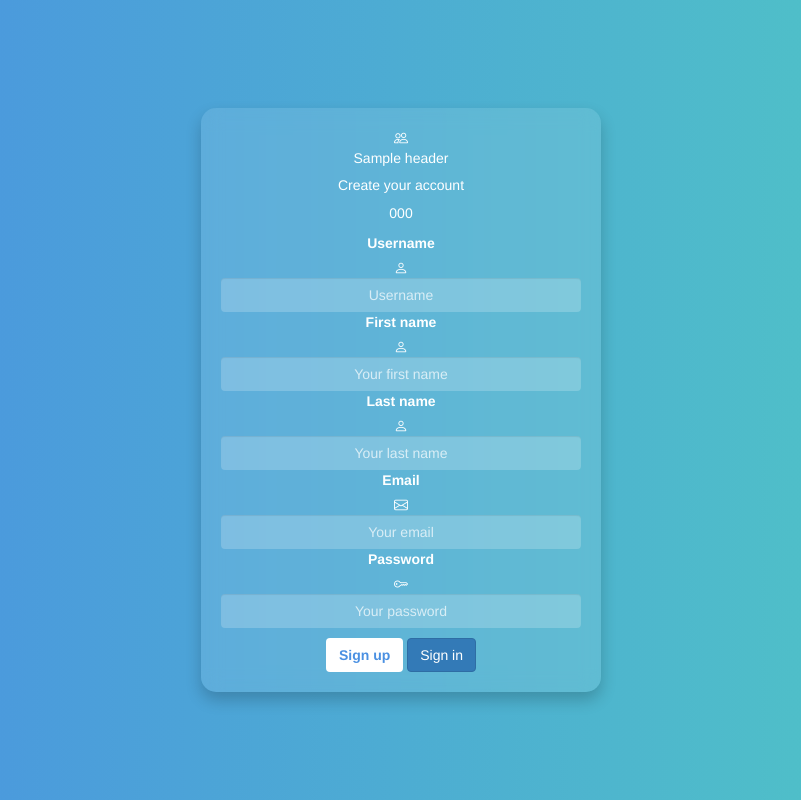
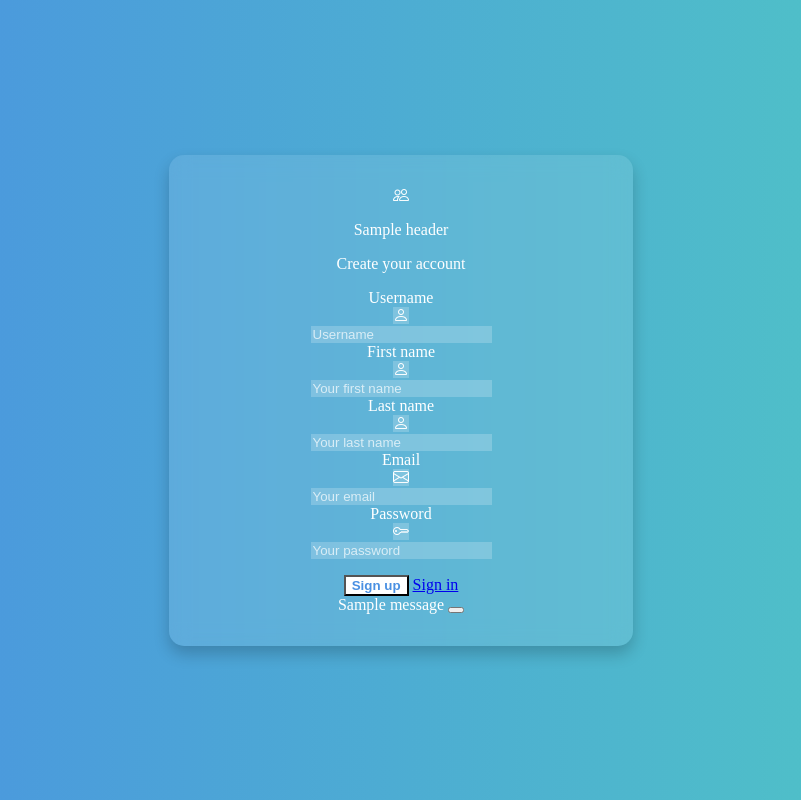
Before and after one commit to BartusKosocielniak/ForFans, a Flask app: template app/templates/register.html in a window 1280 px wide. Shown: the whole page, without its empty margins (239-1040 px from the left). Run offline with Flask 3, Linux system fonts and the light colour scheme; the template is opened without the code that fills it: values that come from a table or form of the project are taken from there, most other values are stand-ins (such as "Sample title", 1, 10 or a date in 2020); one stand-in notice (Sample message) is shown; some libraries are stand-ins or nearby versions.

Commit message:
fixed bugs

```diff
--- a/app/templates/register.html
+++ b/app/templates/register.html
@@ -49,10 +49,12 @@
         .btn-custom, .btn-primary {
             margin-top: 1rem;
         }
-
+        .input-group-text {
+            background: rgba(255, 255, 255, 0.2);
+            border: none;
+            color: white;
+        }
     </style>
-  {{ super() }}
-  <script src="https://cdn.jsdelivr.net/npm/bootstrap@5.3.2/dist/js/bootstrap.bundle.min.js" defer></script>
 {% endblock %}
 
 {% block title %}{{ title }}{% endblock %}
@@ -64,58 +66,75 @@
     <i class="bi bi-people display-1 text-white-50"></i>
     <p class="display-6 fw-bold">{{ header }}</p>
     <p class="h5 text-white-50">Create your account</p>
-    <p>{{ exception }}</p>
+
     <form method="post" class="mt-4">
         {{ register_form.hidden_tag() }}
+
         <div class="mb-3 text-start">
-            <label for="user_first_name" class="form-label">Username</label>
-            <div class="">
-                <span class="input-group-text bg-transparent border-white text-white"><i class="bi bi-person"></i></span>
-                {{ register_form.username(class="form-control text-center", id="user_first_name", placeholder="Username") }}
+            <label for="username" class="form-label">Username</label>
+            <div class="input-group">
+                <div class="input-group-prepend">
+                    <span class="input-group-text"><i class="bi bi-person"></i></span>
+                </div>
+                {{ register_form.username(class="form-control text-center", id="username", placeholder="Username") }}
             </div>
         </div>
 
         <div class="mb-3 text-start">
-            <label for="user_first_name" class="form-label">First name</label>
-            <div class="">
-                <span class="input-group-text bg-transparent border-white text-white"><i class="bi bi-person"></i></span>
-                {{ register_form.user_first_name(class="form-control text-center", id="user_first_name", placeholder="Your first name") }}
+            <label for="first_name" class="form-label">First name</label>
+            <div class="input-group">
+                <div class="input-group-prepend">
+                    <span class="input-group-text"><i class="bi bi-person"></i></span>
+                </div>
+                {{ register_form.user_first_name(class="form-control text-center", id="first_name", placeholder="Your first name") }}
             </div>
         </div>
 
         <div class="mb-3 text-start">
-            <label for="user_last_name" class="form-label">Last name</label>
-            <div class="">
-                <span class="input-group-text bg-transparent border-white text-white"><i class="bi bi-person"></i></span>
-                {{ register_form.user_last_name(class="form-control text-center", id="user_last_name", placeholder="Your last name") }}
+            <label for="last_name" class="form-label">Last name</label>
+            <div class="input-group">
+                <div class="input-group-prepend">
+                    <span class="input-group-text"><i class="bi bi-person"></i></span>
+                </div>
+                {{ register_form.user_last_name(class="form-control text-center", id="last_name", placeholder="Your last name") }}
             </div>
         </div>
 
         <div class="mb-3 text-start">
-            <label for="user_email" class="form-label">Email</label>
-            <div class="">
-                <span class="input-group-text bg-transparent border-white text-white"><i class="bi bi-envelope"></i></span>
-                {{ register_form.user_email(class="form-control text-center", id="user_email", placeholder="Your email") }}
+            <label for="email" class="form-label">Email</label>
+            <div class="input-group">
+                <div class="input-group-prepend">
+                    <span class="input-group-text"><i class="bi bi-envelope"></i></span>
+                </div>
+                {{ register_form.user_email(class="form-control text-center", id="email", placeholder="Your email") }}
             </div>
         </div>
 
         <div class="mb-3 text-start">
-            <label for="user_password" class="form-label">Password</label>
-            <div class="">
-                <span class="input-group-text bg-transparent border-white text-white"><i class="bi bi-key"></i></span>
-                {{ register_form.user_password(class="form-control text-center", id="user_password", placeholder="Your password", type="password") }}
+            <label for="password" class="form-label">Password</label>
+            <div class="input-group">
+                <div class="input-group-prepend">
+                    <span class="input-group-text"><i class="bi bi-key"></i></span>
+                </div>
+                {{ register_form.user_password(class="form-control text-center", id="password", placeholder="Your password", type="password") }}
             </div>
         </div>
 
-        <div class="d-flex gap-3 mt-4">
+        <div class="d-flex gap-3 mt-4 justify-content-center">
             {{ register_form.submit(class="btn btn-custom rounded-3") }}
-            <a class="btn btn-primary rounded-3 px-4 py-2 m-1"  href="/">Sign in</a>
+            <a class="btn btn-primary rounded-3 px-4 py-2" href="/">Sign in</a>
         </div>
-
     </form>
-
-
-
+    {% with messages = get_flashed_messages(with_categories=True) %}
+                {% if messages %}
+                    {% for category, message in messages %}
+                        <div class="alert alert-{{ category }} alert-dismissible fade show" role="alert">
+                            {{ message }}
+                            <button type="button" class="btn-close" data-bs-dismiss="alert" aria-label="Close"></button>
+                        </div>
+                    {% endfor %}
+                {% endif %}
+    {% endwith %}
 
 </div>
 {% endblock %}
```
Also changed, not shown: app/__init__.py (+4 -3 lines), app/routes.py (+16 -10 lines), app/templates/login.html (+18 -19 lines), app/templates/users.html (+47 -37 lines), data/users.sqlite, 2 other files.
